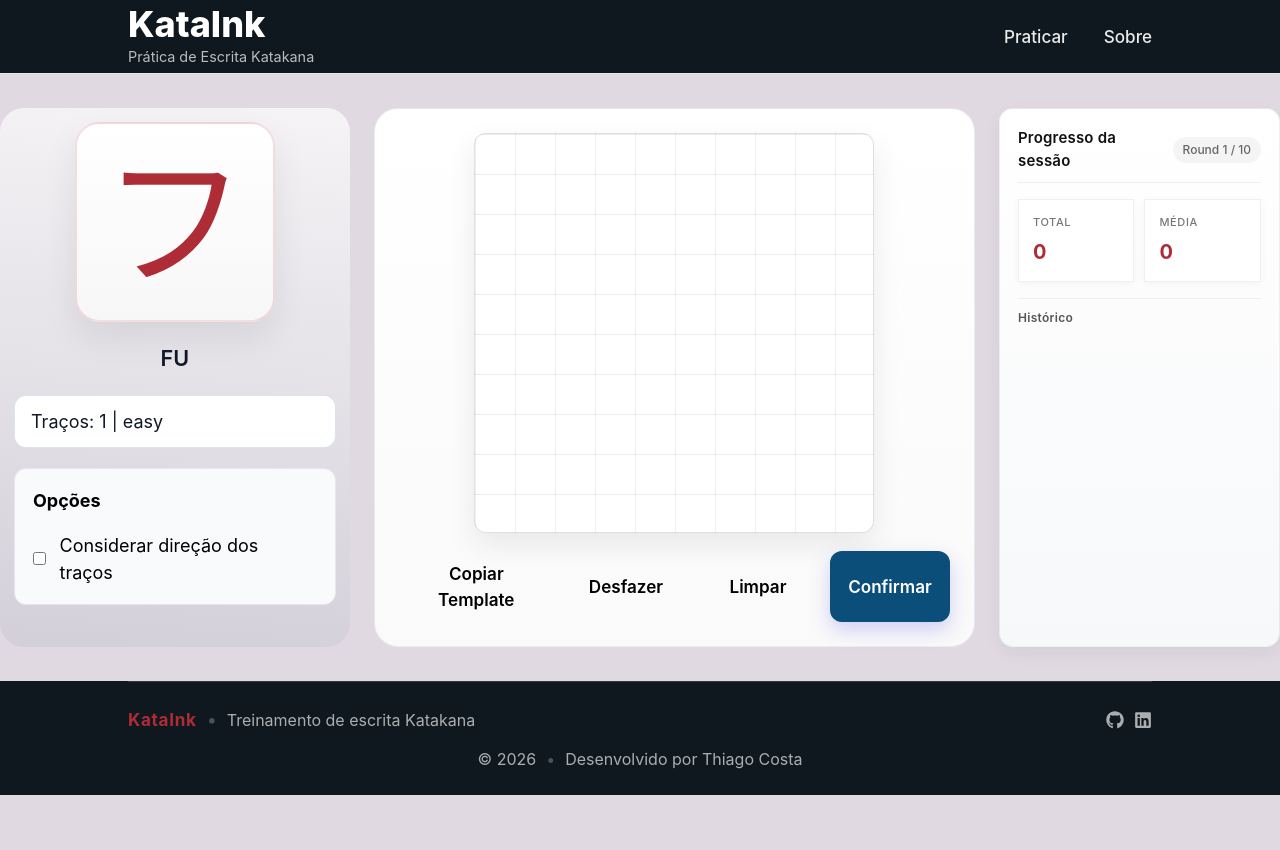
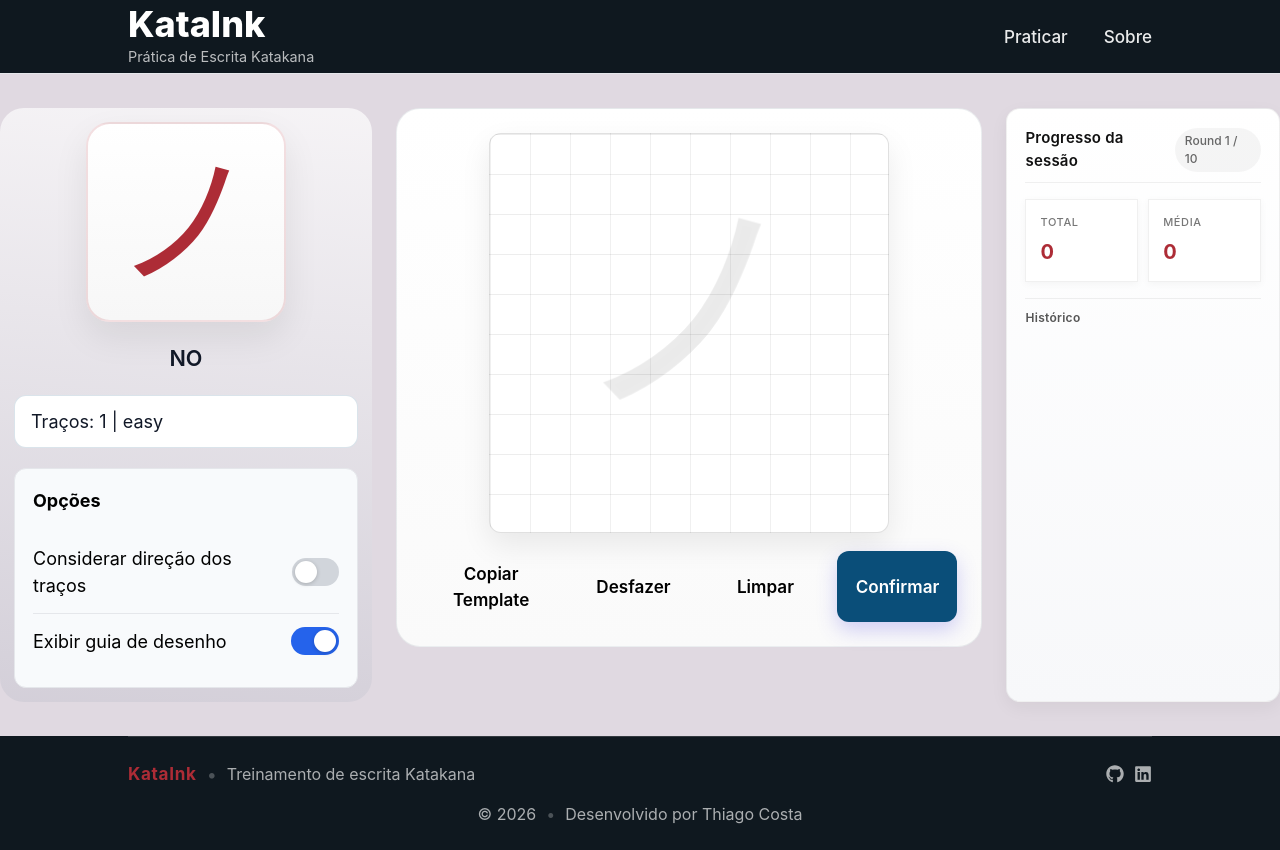
Before and after one commit to ThiagoCosta01/kataink, a React (Vite) app: page / in a window 1280 px wide. Before the commit the page ends 800 px from the top, so only its background shows below. Built offline with nearby package versions, Linux system fonts and the light colour scheme.

Commit message:
adds guide lines

```diff
--- a/src/components/layout/CanvasBoard/CanvasBoard.tsx
+++ b/src/components/layout/CanvasBoard/CanvasBoard.tsx
@@ -92,9 +92,34 @@ export default function CanvasBoard({
 
     ctx.scale(dpr, dpr);
     configureBrush(ctx);
+    drawGuide(ctx);
+  }, []);
 
 
-  }, []);
+  useEffect(() => {
+    const context = getCanvasContext();
+
+    if (!context) {
+      return;
+    }
+
+    const { ctx } = context;
+
+    ctx.clearRect(
+      0,
+      0,
+      CANVAS_SIZE,
+      CANVAS_SIZE
+    );
+
+    drawGuide(ctx);
+
+    setStrokes([]);
+
+    currentStroke.current = {
+      points: [],
+    };
+  }, [katakana]);
 
   function getPos(
     event: React.PointerEvent<HTMLCanvasElement>
@@ -280,15 +305,18 @@ export default function CanvasBoard({
     ctx.clearRect(
       0,
       0,
-      canvas.width,
-      canvas.height
+      CANVAS_SIZE,
+      CANVAS_SIZE
     );
+
 
     setStrokes([]);
 
     currentStroke.current = {
       points: [],
     };
+
+    drawGuide(ctx);
   };
 
   function getCanvasContext() {
@@ -329,6 +357,7 @@ export default function CanvasBoard({
       CANVAS_SIZE
     );
 
+    drawGuide(ctx);
     configureBrush(ctx);
 
     remainingStrokes.forEach(
@@ -483,6 +512,30 @@ export default function CanvasBoard({
 
   };
 
+  function drawGuide(
+    ctx: CanvasRenderingContext2D
+  ) {
+    if (settings.showDrawingGuide === false) {
+      return;
+    }
+
+    ctx.save();
+
+    ctx.font = "240px serif";
+    ctx.textAlign = "center";
+    ctx.textBaseline = "middle";
+
+    ctx.fillStyle = "rgba(0,0,0,0.08)";
+
+    ctx.fillText(
+      katakana.symbol,
+      CANVAS_SIZE / 2,
+      CANVAS_SIZE / 2
+    );
+
+    ctx.restore();
+  }
+
   const copyTemplate = () => {
     if (strokes.length === 0) {
       alert("Desenhe o katakana primeiro.");
@@ -594,8 +647,6 @@ export default ${variableName};
         onNext={() => {
           setShowScore(false);
 
-          clearCanvas();
-
           setScore(null);
 
           onNext();
--- a/src/components/layout/Footer/Footer.tsx
+++ b/src/components/layout/Footer/Footer.tsx
@@ -25,11 +25,11 @@ export default function Footer() {
           </div>
 
           <div className={styles.logoContainer}>
-            <Link to="https://github.com/thiagocosta/kataink" target="_blank" rel="noopener noreferrer">
+            <Link to="https://github.com/ThiagoCosta01/kataink" target="_blank" rel="noopener noreferrer">
               <FaGithub />
             </Link>
 
-            <Link to="https://github.com/ThiagoCosta01/kataink" target="_blank" rel="noopener noreferrer">
+            <Link to="https://www.linkedin.com/in/thiago-costa-dev/" target="_blank" rel="noopener noreferrer">
               <FaLinkedin />
             </Link>
           </div>
--- a/src/components/ui/PracticeSettings/PracticeSettings.module.css
+++ b/src/components/ui/PracticeSettings/PracticeSettings.module.css
@@ -2,7 +2,6 @@
   padding: 1rem;
 
   background: #f8fafc;
-
   border: 1px solid #e5e7eb;
   border-radius: 12px;
 }
@@ -15,7 +14,63 @@
 .option {
   display: flex;
   align-items: center;
-  gap: 0.75rem;
+  justify-content: space-between;
+
+  padding: 0.75rem 0;
 
   cursor: pointer;
+  user-select: none;
 }
+
+.option input {
+margin-left: 10px;
+}
+
+.option:not(:last-child) {
+  border-bottom: 1px solid #e5e7eb;
+}
+
+.switch {
+  appearance: none;
+
+  width: 48px;
+  height: 28px;
+
+  border-radius: 999px;
+
+  background: #d1d5db;
+
+  position: relative;
+
+  cursor: pointer;
+
+  transition: background 0.2s;
+}
+
+.switch::before {
+  content: "";
+
+  position: absolute;
+
+  width: 22px;
+  height: 22px;
+
+  top: 3px;
+  left: 3px;
+
+  border-radius: 50%;
+
+  background: white;
+
+  box-shadow: 0 1px 4px rgba(0, 0, 0, 0.2);
+
+  transition: transform 0.2s;
+}
+
+.switch:checked {
+  background: #2563eb;
+}
+
+.switch:checked::before {
+  transform: translateX(20px);
+}
--- a/src/components/ui/PracticeSettings/PracticeSettings.tsx
+++ b/src/components/ui/PracticeSettings/PracticeSettings.tsx
@@ -21,11 +21,14 @@ export default function PracticeSettings({
       </h3>
 
       <label className={styles.option}>
+        <span>
+          Considerar direção dos traços
+        </span>
+
         <input
+          className={styles.switch}
           type="checkbox"
-          checked={
-            settings.respectStrokeDirection
-          }
+          checked={settings.respectStrokeDirection}
           onChange={(event) =>
             onChange({
               ...settings,
@@ -34,8 +37,25 @@ export default function PracticeSettings({
             })
           }
         />
+      </label>
 
-        Considerar direção dos traços
+      <label className={styles.option}>
+        <span>
+          Exibir guia de desenho
+        </span>
+
+        <input
+          className={styles.switch}
+          type="checkbox"
+          checked={settings.showDrawingGuide}
+          onChange={(event) =>
+            onChange({
+              ...settings,
+              showDrawingGuide:
+                event.target.checked,
+            })
+          }
+        />
       </label>
     </div>
   );
--- a/src/config/UserPracticeSettings.ts
+++ b/src/config/UserPracticeSettings.ts
@@ -3,4 +3,5 @@ import type { PracticeSettings } from "../types/PracticeSettings";
 export const DEFAULT_PRACTICE_SETTINGS: PracticeSettings = {
   respectStrokeDirection: false,
   audioOn: false,
+  showDrawingGuide: true
 };
--- a/src/types/PracticeSettings.ts
+++ b/src/types/PracticeSettings.ts
@@ -1,4 +1,5 @@
 export type PracticeSettings = {
   respectStrokeDirection: boolean;
   audioOn?: boolean;
+  showDrawingGuide: boolean;
 };
--- a/src/utils/katakana/getAvailableKatakanas.ts
+++ b/src/utils/katakana/getAvailableKatakanas.ts
@@ -1,7 +1,7 @@
 import { KATAKANAS } from "../../data/Katakanas";
 import type { Katakana } from "../../types/Katakana";
 
-const developmentMode = true;
+const developmentMode = false;
 
 export function getAvailableKatakanas(): Katakana[] {
   if (developmentMode) {
```
Also changed, not shown: readme_files/06-notas.md (+4 -1 lines).
